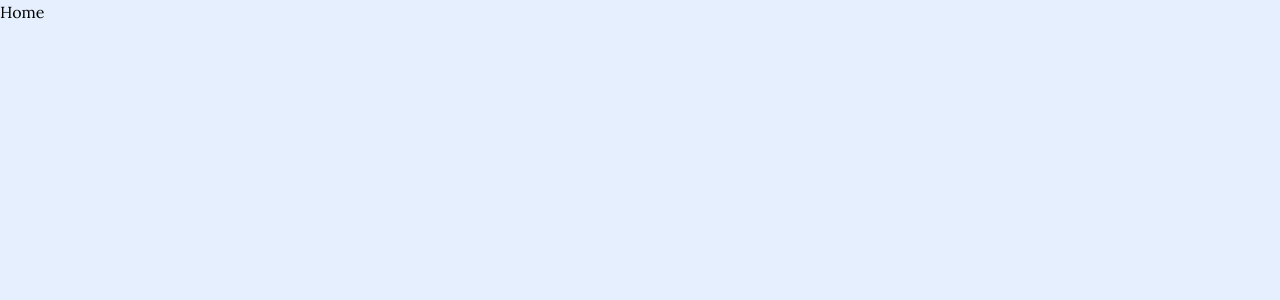
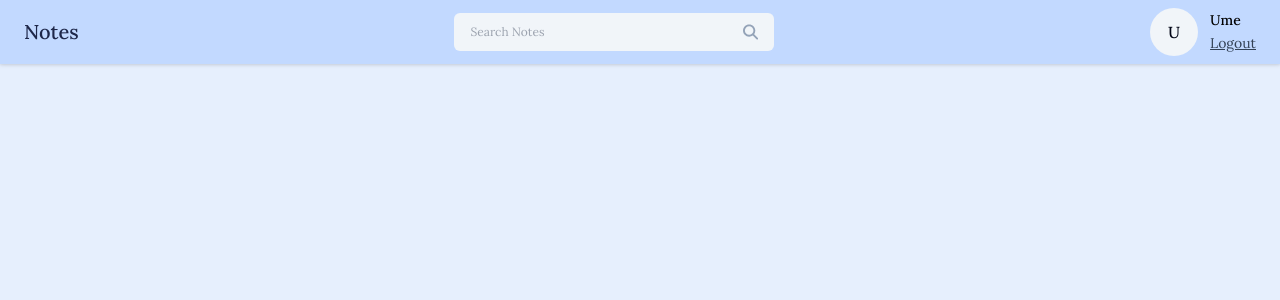
Before and after one commit to ume-meu/note, a React (Vite) app in the folder frontend/note-app/: page /dashboard in a window 1280 px wide. Shown: the top 300 px of the page. Built offline with nearby package versions, Linux system fonts and the light colour scheme; a web font is replaced by a local one.

Commit message:
create search bar component

```diff
--- /dev/null
+++ b/frontend/note-app/src/components/Cards/ProfileInfo.jsx
@@ -0,0 +1,20 @@
+import React from 'react'
+import { getInitials } from '../../utils/helper'
+
+const ProfileInfo = ({ onLogout }) => {
+  return (
+    <div className="flex items-center gap-3">
+        <div className="w-12 h-12 flex items-center justify-center rounded-full text-slate-950 font-medium bg-slate-100">
+            {getInitials("Ume")}
+        </div>
+        <div>
+            <p className="text-sm font-medium">Ume</p>
+            <button className="text-sm text-slate-700 underline">
+                Logout
+            </button>
+        </div>
+    </div>
+  )
+}
+
+export default ProfileInfo
--- a/frontend/note-app/src/components/Navbar/Navbar.jsx
+++ b/frontend/note-app/src/components/Navbar/Navbar.jsx
@@ -1,11 +1,37 @@
-import React from 'react'
+import React, { useState } from "react";
+import ProfileInfo from "../Cards/ProfileInfo";
+import { useNavigate } from "react-router-dom";
+import SearchBar from "../SearchBar/SearchBar";
 
 const Navbar = () => {
+  const [searchQuery, setSearchQuery] = useState("");
+  const navigate = useNavigate;
+
+  const onLogout = () => {
+    navigate("/login");
+  };
+
+  const handleSearch = () => {};
+  const onClearSearch = () => {
+    setSearchQuery("");
+  };
+
   return (
     <div className="flex bg-c2d9ff items-center justify-between px-6 py-2 drop-shadow">
-        <h2 className="text-xl font-medium text-1e2749 py-2">Notes</h2>
+      <h2 className="text-xl font-medium text-1e2749 py-2">Notes</h2>
+
+      <SearchBar
+        value={searchQuery}
+        onChange={({ target }) => {
+          setSearchQuery(target.value);
+        }}
+        handleSearch={handleSearch}
+        onClearSearch={onClearSearch}
+      />
+
+      <ProfileInfo onLogout={onLogout} />
     </div>
-  )
-}
+  );
+};
 
-export default Navbar
+export default Navbar;
--- /dev/null
+++ b/frontend/note-app/src/components/SearchBar/SearchBar.jsx
@@ -0,0 +1,31 @@
+import React from "react";
+import { FaMagnifyingGlass } from "react-icons/fa6";
+import { IoMdClose } from "react-icons/io";
+
+const SearchBar = ({ value, onChange, handleSearch, onClearSearch }) => {
+  return (
+    <div className="w-80 flex items-center px-4 bg-slate-100 rounded-md">
+      <input
+        type="text"
+        placeholder="Search Notes"
+        className="w-full text-xs bg-transparent py-[11px] outline-none"
+        value={value}
+        onChange={onChange}
+      />
+
+      {value && (
+        <IoMdClose
+          className="text-xl text-slate-500 cursor-pointer hover:text-black mr-3"
+          onClick={onClearSearch}
+        />
+      )}
+
+      <FaMagnifyingGlass
+        className="text-slate-400 cursor-pointer hover:text-black"
+        onClick={handleSearch}
+      />
+    </div>
+  );
+};
+
+export default SearchBar;
--- a/frontend/note-app/src/pages/Home/Home.jsx
+++ b/frontend/note-app/src/pages/Home/Home.jsx
@@ -1,8 +1,11 @@
 import React from 'react'
+import Navbar from '../../components/Navbar/Navbar'
 
 const Home = () => {
   return (
-    <div>Home</div>
+    <>
+      <Navbar/>
+    </>
   )
 }
 
--- a/frontend/note-app/src/utils/helper.js
+++ b/frontend/note-app/src/utils/helper.js
@@ -2,3 +2,16 @@
     const regex = /^[^\s@]+@[^\s@]+\.[^\s@]+$/;
     return regex.test(email)
 };
+
+export const getInitials = (name) => {
+    if (!name) return "";
+
+    const words = name.split(" ");
+    let initials = "";
+
+    for (let i = 0; i < Math.min(words.length, 2); i++) {
+        initials += words[i][0];
+    }
+
+    return initials.toUpperCase();
+}
```
